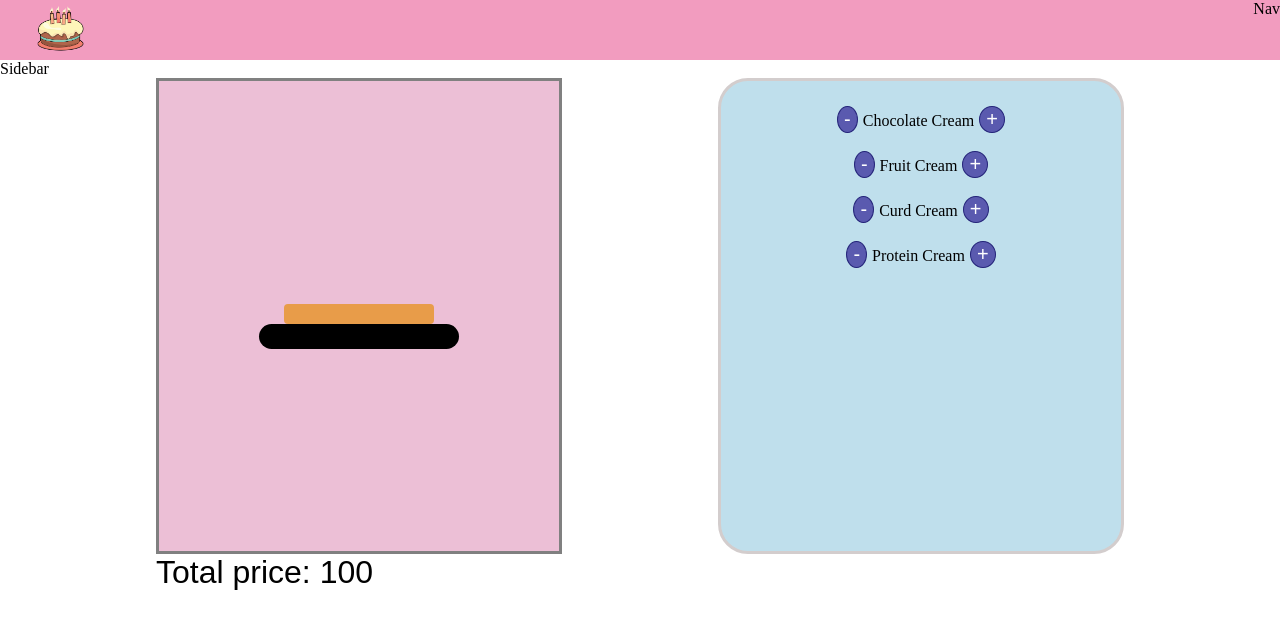
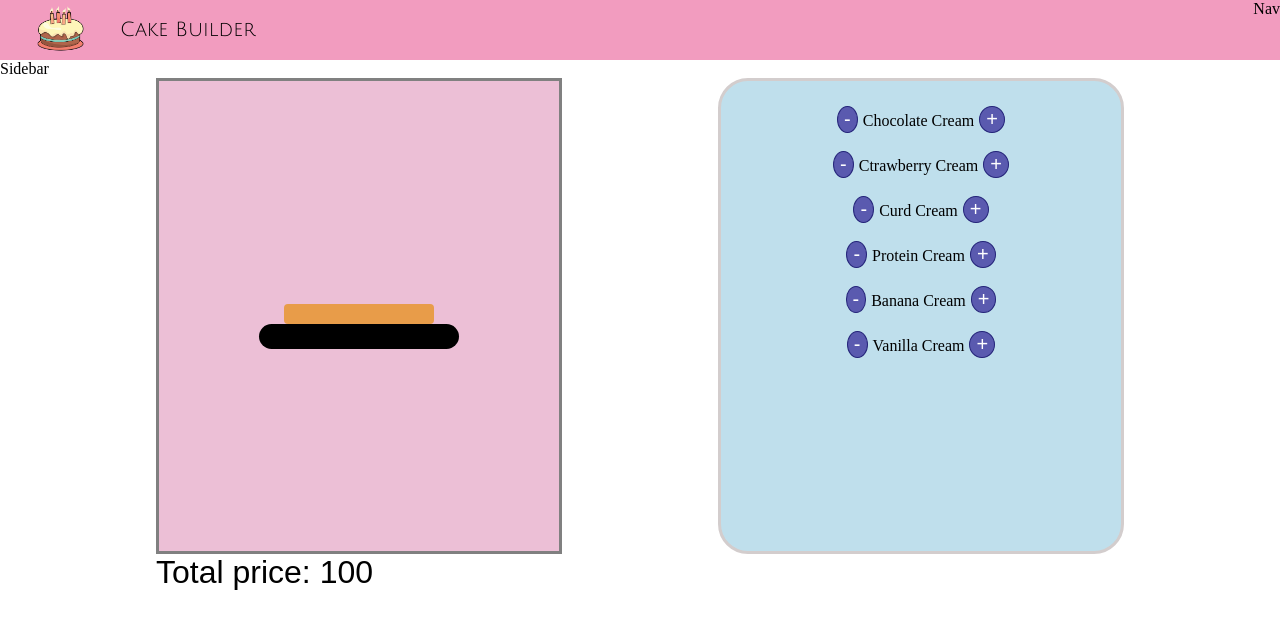
Before and after one commit to Aiperi-Amankulova/cake-builder, a React (Create React App) app: page / in a window 1280 px wide. Shown: the top 628 px of the page. Built offline with nearby package versions, Linux system fonts and the light colour scheme.

Commit message:
Added logo title

```diff
--- a/public/index.html
+++ b/public/index.html
@@ -24,6 +24,7 @@
       work correctly both with client-side routing and a non-root public URL.
       Learn how to configure a non-root public URL by running `npm run build`.
     -->
+    <link href="https://fonts.googleapis.com/css2?family=Julius+Sans+One&display=swap" rel="stylesheet">
     <title>React App</title>
   </head>
   <body>
--- a/src/components/CakeBuilder/CakeControls/CakeControls.js
+++ b/src/components/CakeBuilder/CakeControls/CakeControls.js
@@ -3,9 +3,11 @@ import classes from './CakeControls.module.css';
 import CakeControl from './CakeControl/CakeControl';
  const CONTROLS = [
         {label: "Chocolate Cream", type: "chocolateCream"},
-        {label: "Fruit Cream", type: "fruitCream"},
+        {label: "Сtrawberry Сream", type: "strawberryCream"},
         {label: "Curd Cream", type: "curdCream"},
-        {label: "Protein Cream", type: "proteinCream"}
+        {label: "Protein Cream", type: "proteinCream"},
+        {label: "Banana  Cream", type: "bananaCream"},
+        {label: "Vanilla Cream", type: "vanillaCream"},
     ]
 export default ( {addIngredient,removeIngredient, ingredients} ) => {
 
--- a/src/components/Layout/Logo/Logo.js
+++ b/src/components/Layout/Logo/Logo.js
@@ -6,6 +6,7 @@ export default () => {
     return (
       <div className= { classes.Logo}>
     <img src={logo} />
+    <span>Cake Builder</span>
       </div>
     );
   }
--- a/src/components/Layout/Logo/Logo.module.css
+++ b/src/components/Layout/Logo/Logo.module.css
@@ -7,3 +7,7 @@
 .Logo img{
    width: 120px;
 }
+.Logo span{
+    font-family: 'Julius Sans One', sans-serif;
+    font-size: 20px;
+}
```
Also changed, not shown: src/assets/cake.svg (added).
